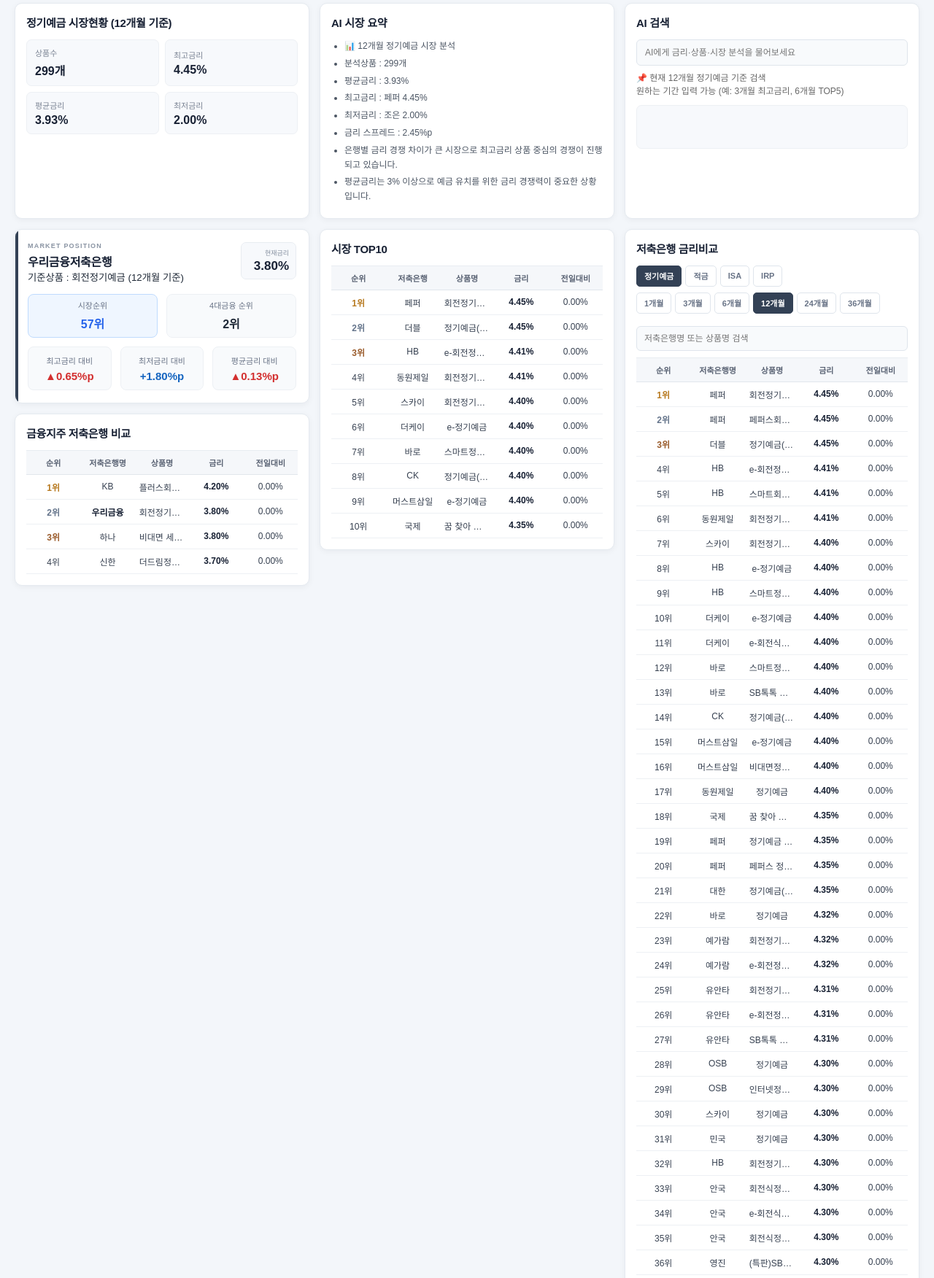
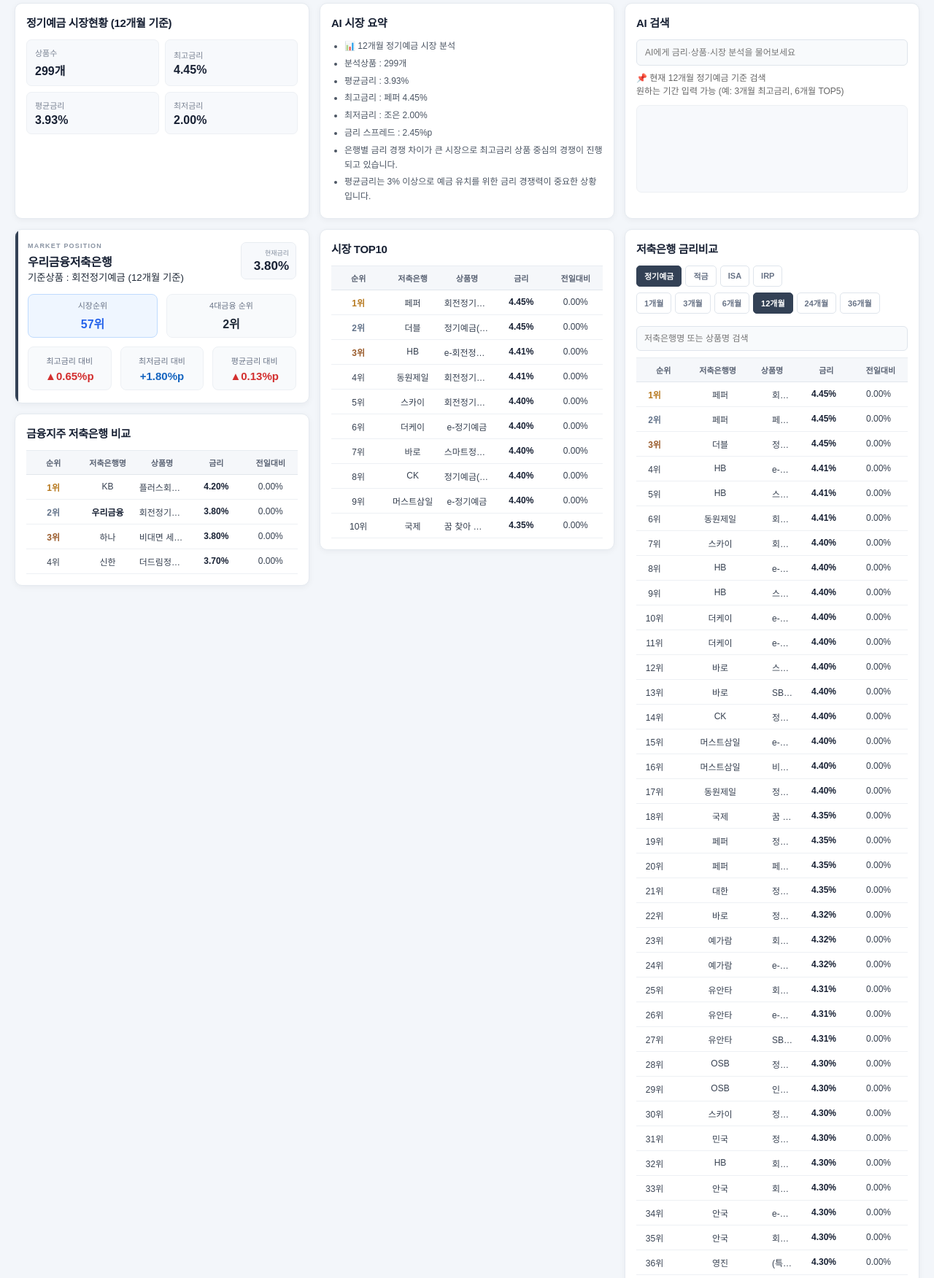
Before and after one commit to kminsubi/SBRateBot_v4, a Flask app: page / in a window 1280 px wide. Shown: the part 170-1922 px from the top of the page at 73% size. Run offline with Flask 3, Linux system fonts and the light colour scheme; lists and menus that the app fills with data are empty.

Commit message:
Add dashboard scroll areas for AI and products

```diff
--- a/static/css/dashboard.css
+++ b/static/css/dashboard.css
@@ -981,3 +981,22 @@ body {
     font-weight:bold;
 
 }
+
+/* ===========================
+   AI / Product Scroll
+=========================== */
+
+
+.answer-scroll{
+
+    height:120px;
+
+    overflow-y:auto;
+
+    overflow-x:hidden;
+
+    white-space:pre-wrap;
+
+    word-break:break-word;
+
+}
--- a/templates/index.html
+++ b/templates/index.html
@@ -188,7 +188,7 @@ placeholder="AI에게 금리·상품·시장 분석을 물어보세요"
 </div>
 
 
-<div id="ai-answer">
+<div id="ai-answer" class="answer-scroll">
 
 </div>
 
@@ -714,13 +714,10 @@ MARKET POSITION
     <table>
 
 
-
 <thead>
 
 
-
 <tr>
-
 
 
 <th>
@@ -728,11 +725,9 @@ MARKET POSITION
 </th>
 
 
-
 <th>
 저축은행명
 </th>
-
 
 
 <th>
@@ -740,11 +735,9 @@ MARKET POSITION
 </th>
 
 
-
 <th>
 금리
 </th>
-
 
 
 <th>
@@ -752,28 +745,34 @@ MARKET POSITION
 </th>
 
 
-
 </tr>
-
 
 
 </thead>
 
 
+</table>
 
+
+<div class="product-scroll">
+
+
+<table>
 
 
 <tbody id="product-table">
 
 
-
 </tbody>
 
 
+</table>
 
 
+</div>
 
-    </table>
+
+</div>
 
 
 
@@ -785,19 +784,7 @@ MARKET POSITION
 
 
 
-
-
 </div>
-
-
-
-
-
-
-
-    </div>
-
-
 
 
 
@@ -806,7 +793,6 @@ MARKET POSITION
 <script src="/static/js/dashboard.js"></script>
 
 
-
 </body>
 
 
```
Lines whose indentation alone changed are shown as unchanged.
